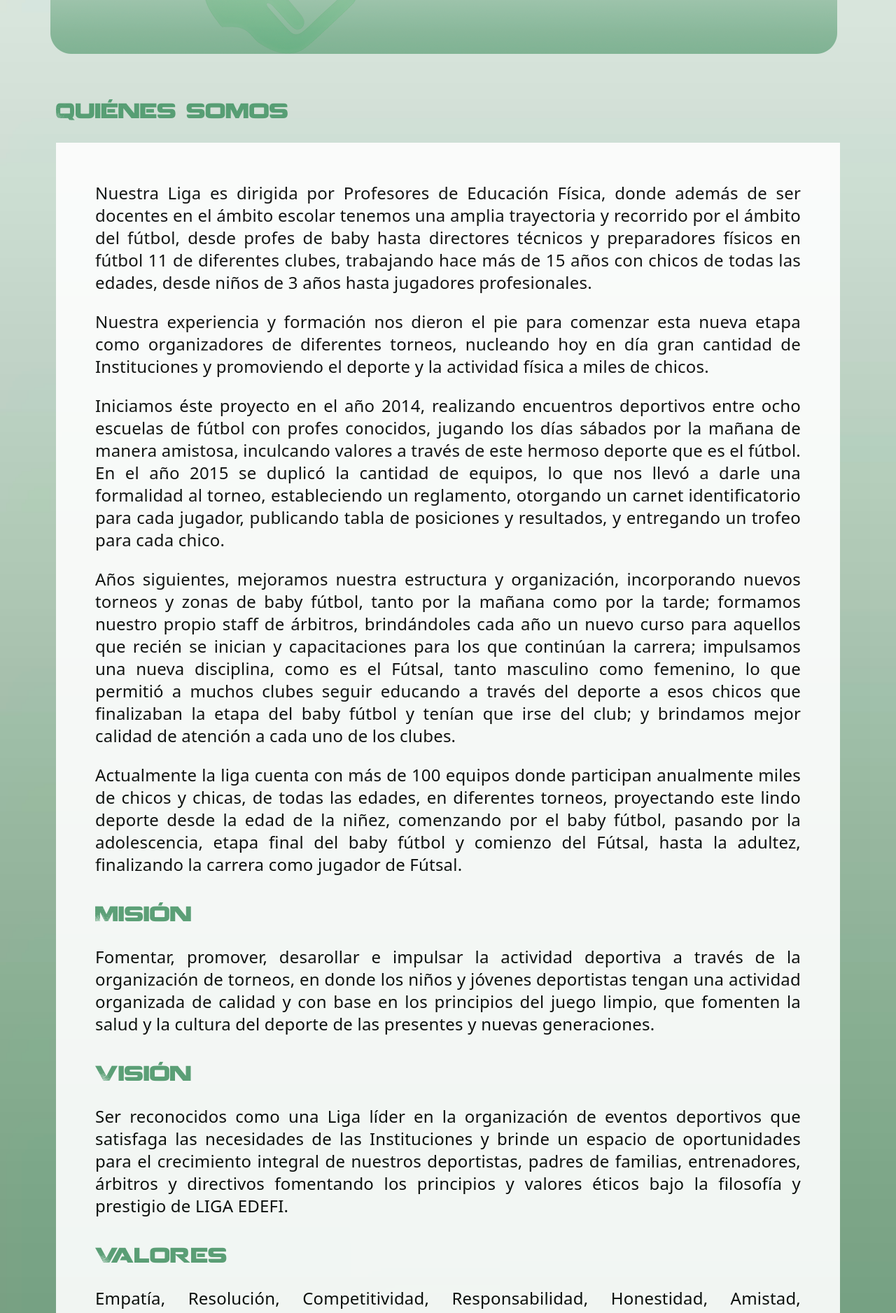
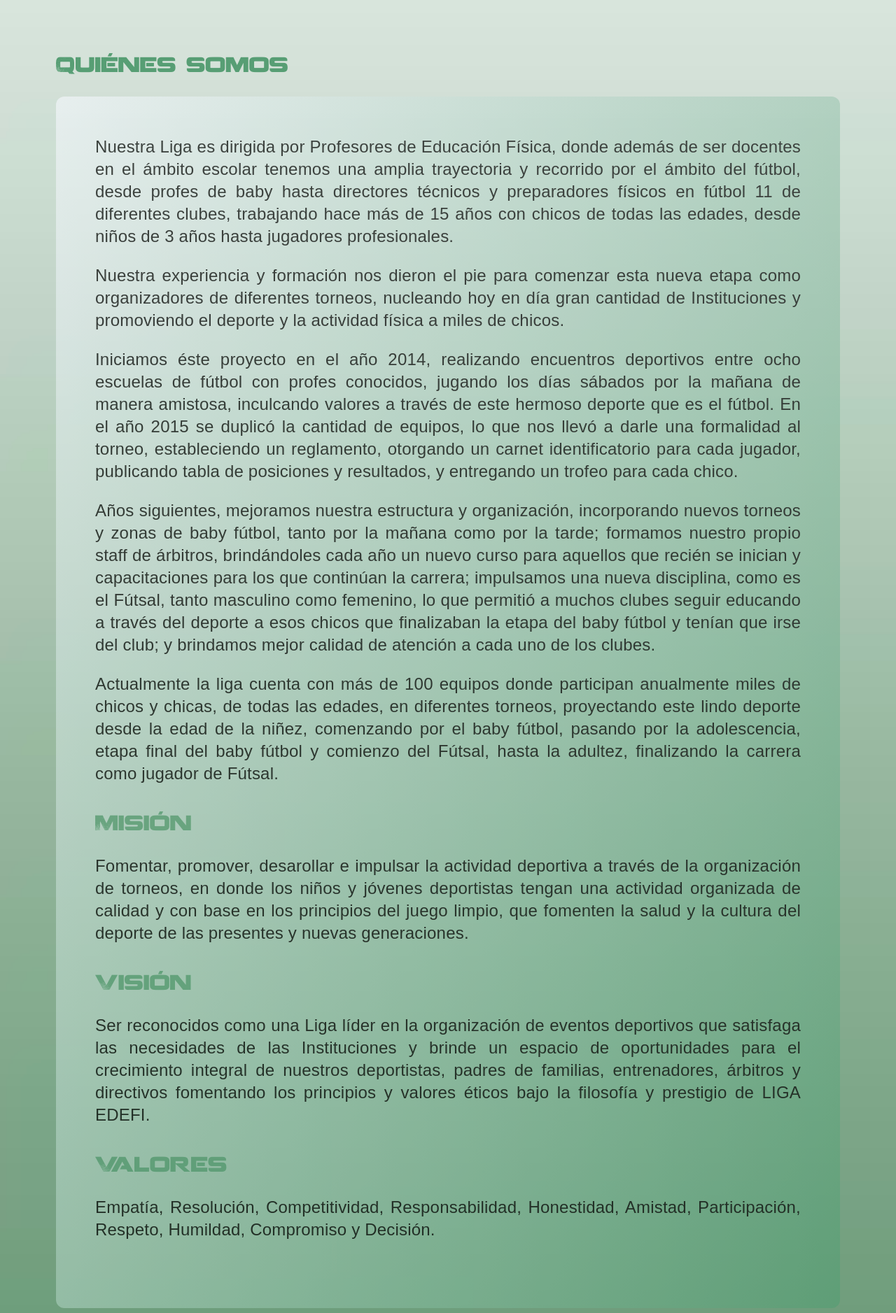
Before and after one commit to mmanna3/web-publica, a React (Vite) app: page /nosotros in a window 1280 px wide. Shown: the part 340-2217 px from the top of the page at 70% size. Built offline with nearby package versions, Linux system fonts and the light colour scheme.

Commit message:
NosotrosPage responsive

```diff
--- a/src/components/pages/NosotrosPage.tsx
+++ b/src/components/pages/NosotrosPage.tsx
@@ -1,26 +1,36 @@
+import { ReactNode } from 'react';
 import IMG_NOSOTROS_TITLE from '../../assets/images/mobile/titles/nosotros-title.png';
+import { Title } from '../common/Title';
+
+interface Props {
+  children: ReactNode;
+}
+const Text = ({ children }: Props) => {
+  return <p className='mb-6 font-arial'>{children}</p>;
+};
 
 export const NosotrosPage = () => {
   return (
     <>
-      <img className='mx-auto' src={IMG_NOSOTROS_TITLE} alt='Nosotros' />
+      <Title img={IMG_NOSOTROS_TITLE} alt='Nosotros' />
       <div className='mx-6 md:mx-20'>
-        <h2 className='my-6 text-title-darkGreen md:text-xl lg:text-3xl '>Quiénes somos</h2>
-        <div className='bg-white text-justify opacity-90 p-4 sm:p-8 lg:p-14 text-sm md:text-lg lg:text-2xl '>
-          <div className= 'mb-10'>
-            <p className='mb-6 font-sans'>
+        <h2 className='mb-6 mt-12 text-title-darkGreen md:text-xl lg:text-3xl '>Quiénes somos</h2>
+        <div className=' rounded-xl bg-gradient-to-tl from-title-darkGreen to-slate-100 p-6 text-justify text-sm opacity-70 sm:p-8 md:text-lg lg:p-14 lg:text-2xl '>
+          <div className='mb-10'>
+            <Text>
               Nuestra Liga es dirigida por Profesores de Educación Física, donde además de ser
               docentes en el ámbito escolar tenemos una amplia trayectoria y recorrido por el ámbito
               del fútbol, desde profes de baby hasta directores técnicos y preparadores físicos en
               fútbol 11 de diferentes clubes, trabajando hace más de 15 años con chicos de todas las
               edades, desde niños de 3 años hasta jugadores profesionales.
-            </p>
-            <p className='mb-6 font-sans'>
+            </Text>
+            <p className='mb-6 font-arial'></p>
+            <p className='mb-6 font-arial'>
               Nuestra experiencia y formación nos dieron el pie para comenzar esta nueva etapa como
               organizadores de diferentes torneos, nucleando hoy en día gran cantidad de
               Instituciones y promoviendo el deporte y la actividad física a miles de chicos.
             </p>
-            <p className='mb-6 font-sans'>
+            <p className='mb-6 font-arial'>
               Iniciamos éste proyecto en el año 2014, realizando encuentros deportivos entre ocho
               escuelas de fútbol con profes conocidos, jugando los días sábados por la mañana de
               manera amistosa, inculcando valores a través de este hermoso deporte que es el fútbol.
@@ -29,7 +39,7 @@ export const NosotrosPage = () => {
               para cada jugador, publicando tabla de posiciones y resultados, y entregando un trofeo
               para cada chico.
             </p>
-            <p className='mb-6 font-sans'>
+            <p className='mb-6 font-arial'>
               Años siguientes, mejoramos nuestra estructura y organización, incorporando nuevos
               torneos y zonas de baby fútbol, tanto por la mañana como por la tarde; formamos
               nuestro propio staff de árbitros, brindándoles cada año un nuevo curso para aquellos
@@ -39,7 +49,7 @@ export const NosotrosPage = () => {
               finalizaban la etapa del baby fútbol y tenían que irse del club; y brindamos mejor
               calidad de atención a cada uno de los clubes.
             </p>
-            <p className='mb-6 font-sans'>
+            <p className='mb-6 font-arial'>
               Actualmente la liga cuenta con más de 100 equipos donde participan anualmente miles de
               chicos y chicas, de todas las edades, en diferentes torneos, proyectando este lindo
               deporte desde la edad de la niñez, comenzando por el baby fútbol, pasando por la
@@ -47,22 +57,18 @@ export const NosotrosPage = () => {
               finalizando la carrera como jugador de Fútsal.
             </p>
           </div>
-          <div className= 'mb-10'>
-            <h2 className='my-6  text-title-darkGreen md:text-xl lg:text-3xl '>
-              Misión
-            </h2>
-            <p className='mb-6 font-sans'>
+          <div className='mb-10'>
+            <h2 className='my-6  text-title-darkGreen md:text-xl lg:text-3xl '>Misión</h2>
+            <p className='mb-6 font-arial'>
               Fomentar, promover, desarollar e impulsar la actividad deportiva a través de la
               organización de torneos, en donde los niños y jóvenes deportistas tengan una actividad
               organizada de calidad y con base en los principios del juego limpio, que fomenten la
               salud y la cultura del deporte de las presentes y nuevas generaciones.{' '}
             </p>
           </div>
-          <div className= 'mb-10'>
-            <h2 className='my-6 text-title-darkGreen md:text-xl lg:text-3xl '>
-              Visión
-            </h2>
-            <p className='mb-6 font-sans'>
+          <div className='mb-10'>
+            <h2 className='my-6 text-title-darkGreen md:text-xl lg:text-3xl '>Visión</h2>
+            <p className='mb-6 font-arial'>
               Ser reconocidos como una Liga líder en la organización de eventos deportivos que
               satisfaga las necesidades de las Instituciones y brinde un espacio de oportunidades
               para el crecimiento integral de nuestros deportistas, padres de familias,
@@ -70,11 +76,9 @@ export const NosotrosPage = () => {
               filosofía y prestigio de LIGA EDEFI.
             </p>
           </div>
-          <div className= 'mb-10'>
-            <h2 className='my-6 text-title-darkGreen md:text-xl lg:text-3xl '>
-              Valores
-            </h2>
-            <p className='mb-6 font-sans'>
+          <div className='mb-10'>
+            <h2 className='my-6 text-title-darkGreen md:text-xl lg:text-3xl '>Valores</h2>
+            <p className='mb-6 font-arial'>
               Empatía, Resolución, Competitividad, Responsabilidad, Honestidad, Amistad,
               Participación, Respeto, Humildad, Compromiso y Decisión.
             </p>
```
